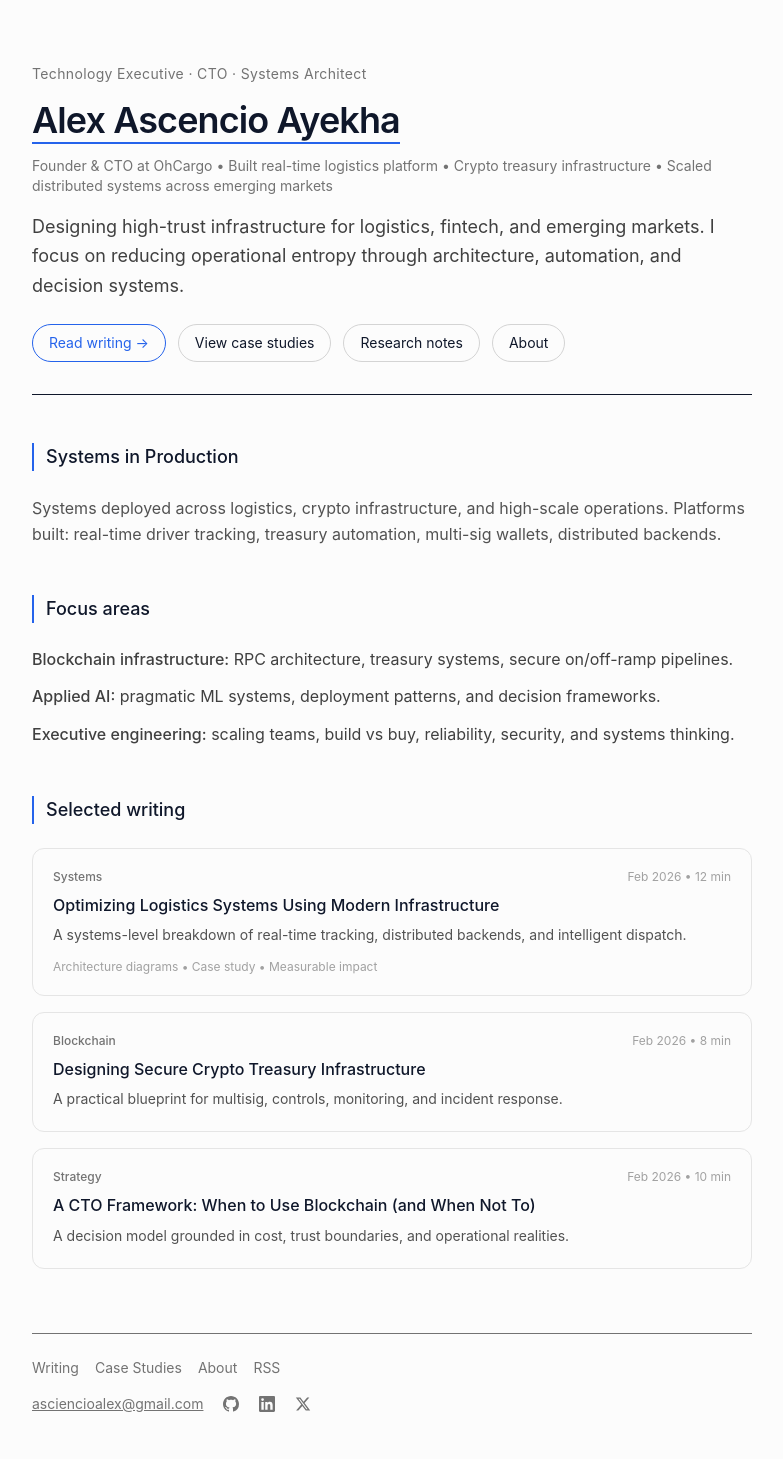
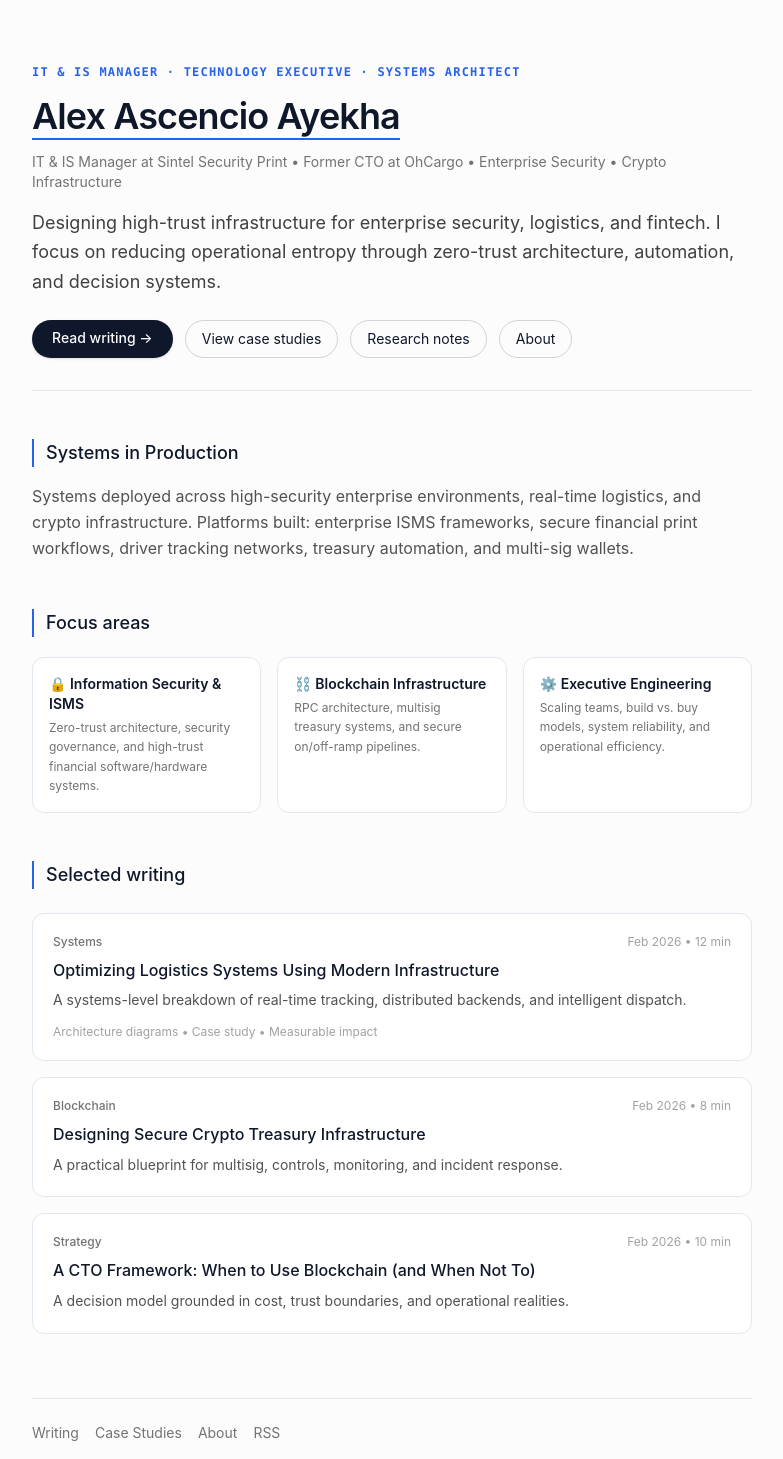
Before and after one commit to AsciencioAlex/alexayekha-site, a Next.js app: page / in a window 1280 px wide. Shown: the top 1459 px of the page, without its empty margins (248-1031 px from the left). Built offline with nearby package versions, Linux system fonts and the light colour scheme.

Commit message:
Revise page metadata and content structure
Updated metadata and improved content structure for better clarity and relevance. Adjusted sections to reflect current roles and expertise.

```diff
--- a/app/page.tsx
+++ b/app/page.tsx
@@ -2,158 +2,181 @@ import Link from "next/link";
 import type { Metadata } from "next";
 
 export const metadata: Metadata = {
-  title: 'Alex Ascencio Ayekha | Technology Executive & CTO',
-  description: 'Technology Executive and CTO with 8+ years building and scaling digital platforms across logistics, fintech, and enterprise systems. Writing on architecture, security, and systems thinking.',
+  title: 'Alex Ascencio Ayekha | IT & IS Manager · Technology Executive',
+  description: 'IT & IS Manager, Technology Executive, and Systems Architect writing on enterprise security, logistics infrastructure, blockchain, and pragmatic systems design.',
 };
 
 export default function Home() {
   return (
     <main className="mx-auto max-w-3xl px-6 py-16">
       {/* Hero Section */}
-      <header className="space-y-4 pb-8 border-b">
-        <p className="text-sm tracking-wide text-neutral-500">
-          Technology Executive · CTO · Systems Architect
+      <header className="space-y-4 pb-8 border-b border-neutral-200 dark:border-neutral-800">
+        <p className="text-xs uppercase tracking-widest font-mono font-semibold" style={{ color: 'var(--accent)' }}>
+          IT &amp; IS Manager · Technology Executive · Systems Architect
         </p>
 
         <h1 className="text-4xl font-semibold tracking-tight">
           <span className="border-b-2" style={{ borderColor: 'var(--accent)' }}>Alex Ascencio Ayekha</span>
         </h1>
 
-        <p className="text-sm text-neutral-500">
-          Founder & CTO at OhCargo • Built real-time logistics platform • Crypto treasury infrastructure • Scaled distributed systems across emerging markets
+        <p className="text-sm text-neutral-500 dark:text-neutral-400">
+          IT &amp; IS Manager at Sintel Security Print • Former CTO at OhCargo • Enterprise Security • Crypto Infrastructure
         </p>
 
-        <p className="text-lg leading-relaxed text-neutral-700">
-          Designing high-trust infrastructure for logistics, fintech, and emerging markets.
-          I focus on reducing operational entropy through architecture, automation, and decision systems.
+        <p className="text-lg leading-relaxed text-neutral-700 dark:text-neutral-300">
+          Designing high-trust infrastructure for enterprise security, logistics, and fintech.
+          I focus on reducing operational entropy through zero-trust architecture, automation, and decision systems.
         </p>
 
         <div className="flex flex-wrap gap-3 pt-2">
-          <a
-            className="rounded-full border px-4 py-2 text-sm hover:border-blue-800 transition-colors"
-            style={{ borderColor: 'var(--accent)', color: 'var(--accent)' }}
+          <Link
+            className="rounded-full px-5 py-2 text-sm font-medium transition-all shadow-sm"
+            style={{ backgroundColor: 'var(--foreground)', color: 'var(--background)' }}
             href="/writing"
           >
             Read writing →
-          </a>
-          <a
-            className="rounded-full border border-neutral-300 px-4 py-2 text-sm hover:bg-neutral-50 transition-colors"
+          </Link>
+          <Link
+            className="rounded-full border border-neutral-300 dark:border-neutral-700 px-4 py-2 text-sm hover:bg-neutral-100 dark:hover:bg-neutral-800 transition-colors"
             href="/case-studies"
           >
             View case studies
-          </a>
-          <a
-            className="rounded-full border border-neutral-300 px-4 py-2 text-sm hover:bg-neutral-50 transition-colors"
+          </Link>
+          <Link
+            className="rounded-full border border-neutral-300 dark:border-neutral-700 px-4 py-2 text-sm hover:bg-neutral-100 dark:hover:bg-neutral-800 transition-colors"
             href="/research"
           >
             Research notes
-          </a>
-          <a
-            className="rounded-full border border-neutral-300 px-4 py-2 text-sm hover:bg-neutral-50 transition-colors"
+          </Link>
+          <Link
+            className="rounded-full border border-neutral-300 dark:border-neutral-700 px-4 py-2 text-sm hover:bg-neutral-100 dark:hover:bg-neutral-800 transition-colors"
             href="/about"
           >
             About
-          </a>
+          </Link>
         </div>
       </header>
 
       {/* Systems in Production */}
-      <section className="mt-12 space-y-6">
-        <h2 className="text-lg font-medium border-l-2 pl-3" style={{ borderColor: 'var(--accent)' }}>Systems in Production</h2>
-        <p className="text-neutral-600 leading-relaxed">
-          Systems deployed across logistics, crypto infrastructure, and high-scale operations.
-          Platforms built: real-time driver tracking, treasury automation, multi-sig wallets, distributed backends.
+      <section className="mt-12 space-y-4">
+        <h2 className="text-lg font-medium border-l-2 pl-3" style={{ borderColor: 'var(--accent)' }}>
+          Systems in Production
+        </h2>
+        <p className="text-neutral-600 dark:text-neutral-400 leading-relaxed">
+          Systems deployed across high-security enterprise environments, real-time logistics, and crypto infrastructure.
+          Platforms built: enterprise ISMS frameworks, secure financial print workflows, driver tracking networks, treasury automation, and multi-sig wallets.
         </p>
       </section>
 
       {/* Focus Areas */}
-      <section className="mt-12 space-y-6">
-        <h2 className="text-lg font-medium border-l-2 pl-3" style={{ borderColor: 'var(--accent)' }}>Focus areas</h2>
+      <section className="mt-12 space-y-4">
+        <h2 className="text-lg font-medium border-l-2 pl-3" style={{ borderColor: 'var(--accent)' }}>
+          Focus areas
+        </h2>
 
-        <ul className="space-y-3 text-neutral-700">
-          <li>
-            <span className="font-medium">Blockchain infrastructure:</span>{" "}
-            RPC architecture, treasury systems, secure on/off-ramp pipelines.
-          </li>
-          <li>
-            <span className="font-medium">Applied AI:</span> pragmatic ML systems,
-            deployment patterns, and decision frameworks.
-          </li>
-          <li>
-            <span className="font-medium">Executive engineering:</span> scaling
-            teams, build vs buy, reliability, security, and systems thinking.
-          </li>
-        </ul>
+        <div className="grid grid-cols-1 md:grid-cols-3 gap-4 pt-1">
+          <div className="card-container p-4">
+            <h3 className="font-semibold text-sm mb-1">🔒 Information Security &amp; ISMS</h3>
+            <p className="text-xs text-neutral-500 dark:text-neutral-400 leading-relaxed">
+              Zero-trust architecture, security governance, and high-trust financial software/hardware systems.
+            </p>
+          </div>
+
+          <div className="card-container p-4">
+            <h3 className="font-semibold text-sm mb-1">⛓️ Blockchain Infrastructure</h3>
+            <p className="text-xs text-neutral-500 dark:text-neutral-400 leading-relaxed">
+              RPC architecture, multisig treasury systems, and secure on/off-ramp pipelines.
+            </p>
+          </div>
+
+          <div className="card-container p-4">
+            <h3 className="font-semibold text-sm mb-1">⚙️ Executive Engineering</h3>
+            <p className="text-xs text-neutral-500 dark:text-neutral-400 leading-relaxed">
+              Scaling teams, build vs. buy models, system reliability, and operational efficiency.
+            </p>
+          </div>
+        </div>
       </section>
 
       {/* Selected Writing */}
       <section className="mt-12 space-y-6">
-        <h2 className="text-lg font-medium border-l-2 pl-3" style={{ borderColor: 'var(--accent)' }}>Selected writing</h2>
+        <h2 className="text-lg font-medium border-l-2 pl-3" style={{ borderColor: 'var(--accent)' }}>
+          Selected writing
+        </h2>
 
         <div className="space-y-4">
-          <a className="group block rounded-xl border border-neutral-200 p-5 hover:border-neutral-400 hover:shadow-sm transition-all" href="/writing/logistics-optimization">
+          <Link
+            className="group block card-container p-5 transition-all"
+            href="/writing/logistics-optimization"
+          >
             <div className="flex justify-between items-start">
               <div className="text-xs text-neutral-500 font-medium">Systems</div>
               <div className="text-xs text-neutral-400">Feb 2026 • 12 min</div>
             </div>
-            <div className="font-medium mt-2 group-hover:text-blue-800" style={{ color: 'var(--foreground)' }}>
+            <div className="font-medium mt-2 group-hover:text-blue-600 dark:group-hover:text-blue-400 transition-colors">
               Optimizing Logistics Systems Using Modern Infrastructure
             </div>
-            <div className="mt-1.5 text-sm text-neutral-600 leading-relaxed">
+            <div className="mt-1.5 text-sm text-neutral-600 dark:text-neutral-400 leading-relaxed">
               A systems-level breakdown of real-time tracking, distributed backends, and intelligent dispatch.
             </div>
             <div className="mt-3 text-xs text-neutral-400">
               Architecture diagrams • Case study • Measurable impact
             </div>
-          </a>
+          </Link>
 
-          <a className="group block rounded-xl border border-neutral-200 p-5 hover:border-neutral-400 hover:shadow-sm transition-all" href="/writing/crypto-treasury">
+          <Link
+            className="group block card-container p-5 transition-all"
+            href="/writing/crypto-treasury"
+          >
             <div className="flex justify-between items-start">
               <div className="text-xs text-neutral-500 font-medium">Blockchain</div>
               <div className="text-xs text-neutral-400">Feb 2026 • 8 min</div>
             </div>
-            <div className="font-medium mt-2 group-hover:text-blue-800" style={{ color: 'var(--foreground)' }}>
+            <div className="font-medium mt-2 group-hover:text-blue-600 dark:group-hover:text-blue-400 transition-colors">
               Designing Secure Crypto Treasury Infrastructure
             </div>
-            <div className="mt-1.5 text-sm text-neutral-600 leading-relaxed">
+            <div className="mt-1.5 text-sm text-neutral-600 dark:text-neutral-400 leading-relaxed">
               A practical blueprint for multisig, controls, monitoring, and incident response.
             </div>
-          </a>
+          </Link>
 
-          <a className="group block rounded-xl border border-neutral-200 p-5 hover:border-neutral-400 hover:shadow-sm transition-all" href="/writing/cto-blockchain-framework">
+          <Link
+            className="group block card-container p-5 transition-all"
+            href="/writing/cto-blockchain-framework"
+          >
             <div className="flex justify-between items-start">
               <div className="text-xs text-neutral-500 font-medium">Strategy</div>
               <div className="text-xs text-neutral-400">Feb 2026 • 10 min</div>
             </div>
-            <div className="font-medium mt-2 group-hover:text-blue-800" style={{ color: 'var(--foreground)' }}>
+            <div className="font-medium mt-2 group-hover:text-blue-600 dark:group-hover:text-blue-400 transition-colors">
               A CTO Framework: When to Use Blockchain (and When Not To)
             </div>
-            <div className="mt-1.5 text-sm text-neutral-600 leading-relaxed">
+            <div className="mt-1.5 text-sm text-neutral-600 dark:text-neutral-400 leading-relaxed">
               A decision model grounded in cost, trust boundaries, and operational realities.
             </div>
-          </a>
+          </Link>
         </div>
       </section>
 
       {/* Footer */}
-      <footer className="mt-16 border-t pt-6 text-sm text-neutral-500">
+      <footer className="mt-16 border-t border-neutral-200 dark:border-neutral-800 pt-6 text-sm text-neutral-500">
         <div className="flex flex-wrap gap-4 mb-4">
-          <a className="hover:text-neutral-700 transition-colors" href="/writing">Writing</a>
-          <a className="hover:text-neutral-700 transition-colors" href="/case-studies">Case Studies</a>
-          <a className="hover:text-neutral-700 transition-colors" href="/about">About</a>
-          <a className="hover:text-neutral-700 transition-colors" href="/rss.xml">RSS</a>
+          <Link className="hover:text-neutral-700 dark:hover:text-neutral-300 transition-colors" href="/writing">Writing</Link>
+          <Link className="hover:text-neutral-700 dark:hover:text-neutral-300 transition-colors" href="/case-studies">Case Studies</Link>
+          <Link className="hover:text-neutral-700 dark:hover:text-neutral-300 transition-colors" href="/about">About</Link>
+          <a className="hover:text-neutral-700 dark:hover:text-neutral-300 transition-colors" href="/rss.xml">RSS</a>
         </div>
         <div className="flex items-center gap-5">
-          <a className="underline" href="mailto:asciencioalex@gmail.com">
-            asciencioalex@gmail.com
+          <a className="underline" href="mailto:alex@alexayekha.tech">
+            alex@alexayekha.tech
           </a>
-          <a className="hover:text-neutral-700 transition-colors" href="https://github.com/AsciencioAlex" target="_blank" rel="noopener noreferrer" aria-label="GitHub">
+          <a className="hover:text-neutral-700 dark:hover:text-neutral-300 transition-colors" href="https://github.com/AsciencioAlex" target="_blank" rel="noopener noreferrer" aria-label="GitHub">
             <svg className="w-4 h-4" fill="currentColor" viewBox="0 0 24 24"><path d="M12 0C5.37 0 0 5.37 0 12c0 5.31 3.435 9.795 8.205 11.385.6.105.825-.255.825-.57 0-.285-.015-1.23-.015-2.235-3.015.555-3.795-.735-4.035-1.41-.135-.345-.72-1.41-1.23-1.695-.42-.225-1.02-.78-.015-.795.945-.015 1.62.87 1.845 1.23 1.08 1.815 2.805 1.305 3.495.99.105-.78.42-1.305.765-1.605-2.67-.3-5.46-1.335-5.46-5.925 0-1.305.465-2.385 1.23-3.225-.12-.3-.54-1.53.12-3.18 0 0 1.005-.315 3.3 1.23.96-.27 1.98-.405 3-.405s2.04.135 3 .405c2.295-1.56 3.3-1.23 3.3-1.23.66 1.65.24 2.88.12 3.18.765.84 1.23 1.905 1.23 3.225 0 4.605-2.805 5.625-5.475 5.925.435.375.81 1.095.81 2.22 0 1.605-.015 2.895-.015 3.3 0 .315.225.69.825.57A12.02 12.02 0 0024 12c0-6.63-5.37-12-12-12z"/></svg>
           </a>
-          <a className="hover:text-neutral-700 transition-colors" href="https://www.linkedin.com/in/alex-asciencio/" target="_blank" rel="noopener noreferrer" aria-label="LinkedIn">
+          <a className="hover:text-neutral-700 dark:hover:text-neutral-300 transition-colors" href="https://www.linkedin.com/in/alex-asciencio/" target="_blank" rel="noopener noreferrer" aria-label="LinkedIn">
             <svg className="w-4 h-4" fill="currentColor" viewBox="0 0 24 24"><path d="M20.447 20.452h-3.554v-5.569c0-1.328-.027-3.037-1.852-3.037-1.853 0-2.136 1.445-2.136 2.939v5.667H9.351V9h3.414v1.561h.046c.477-.9 1.637-1.85 3.37-1.85 3.601 0 4.267 2.37 4.267 5.455v6.286zM5.337 7.433a2.062 2.062 0 01-2.063-2.065 2.064 2.064 0 112.063 2.065zm1.782 13.019H3.555V9h3.564v11.452zM22.225 0H1.771C.792 0 0 .774 0 1.729v20.542C0 23.227.792 24 1.771 24h20.451C23.2 24 24 23.227 24 22.271V1.729C24 .774 23.2 0 22.222 0h.003z"/></svg>
           </a>
-          <a className="hover:text-neutral-700 transition-colors" href="https://x.com/codnetech" target="_blank" rel="noopener noreferrer" aria-label="X">
+          <a className="hover:text-neutral-700 dark:hover:text-neutral-300 transition-colors" href="https://x.com/codnetech" target="_blank" rel="noopener noreferrer" aria-label="X">
             <svg className="w-4 h-4" fill="currentColor" viewBox="0 0 24 24"><path d="M18.244 2.25h3.308l-7.227 8.26 8.502 11.24H16.17l-5.214-6.817L4.99 21.75H1.68l7.73-8.835L1.254 2.25H8.08l4.713 6.231zm-1.161 17.52h1.833L7.084 4.126H5.117z"/></svg>
           </a>
         </div>
```
